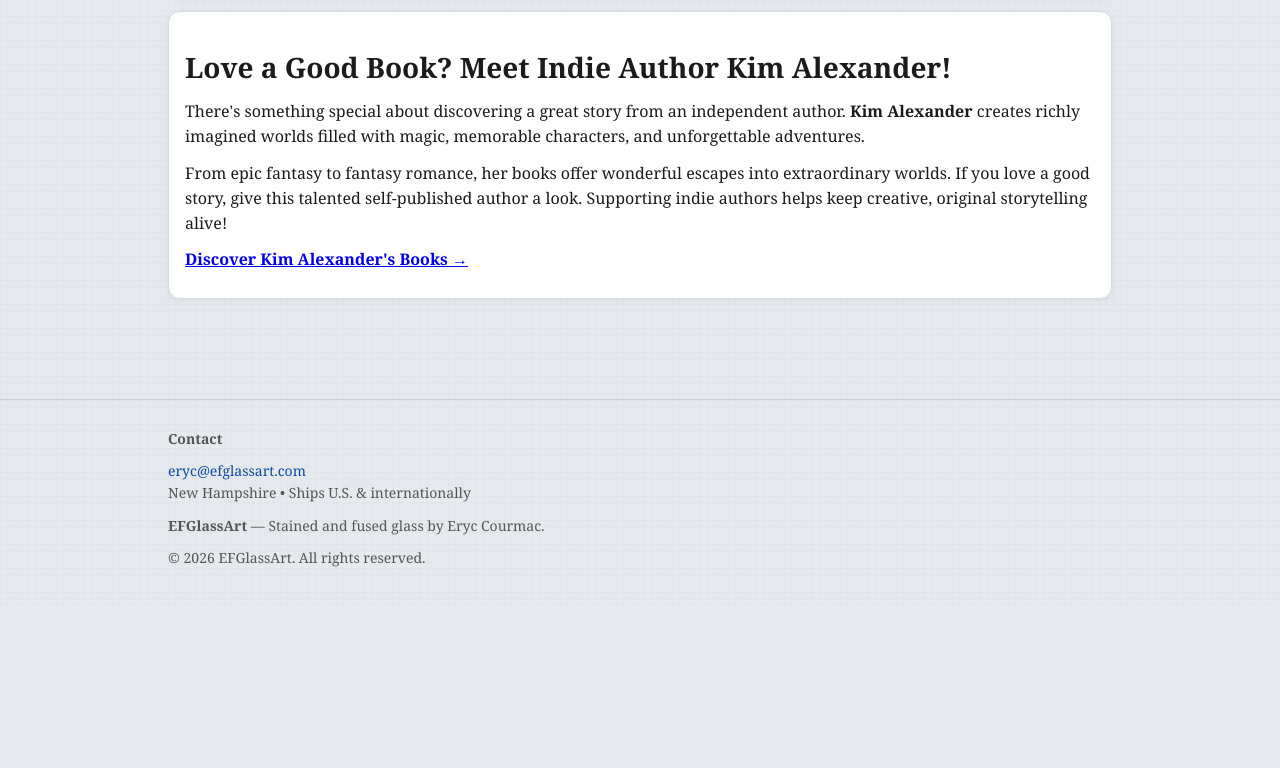
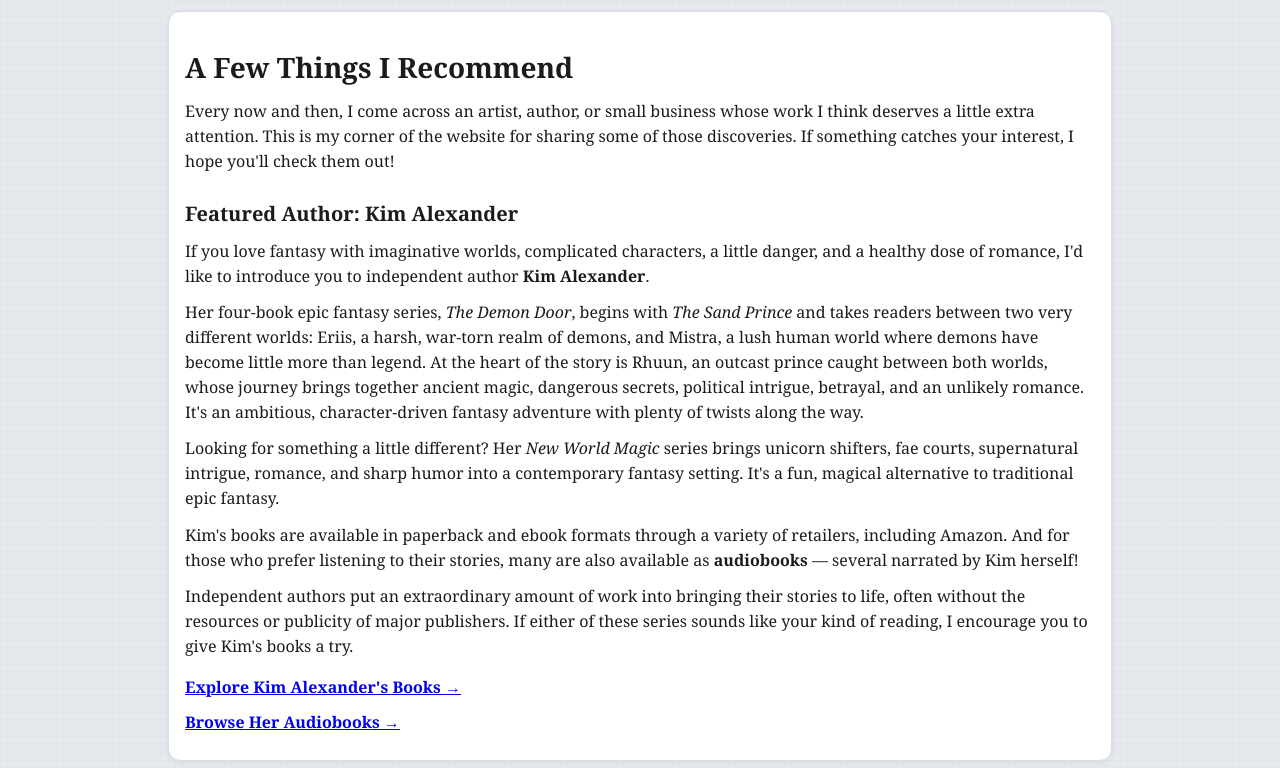
Before and after one commit to withay/efglassart-site, a plain HTML site: page index.html in a window 1280 px wide. Shown: the part 1252-2020 px from the top of the page. Before the commit the page ends 1857 px from the top, so only its background shows below. Drawn offline with Linux system fonts and the light colour scheme.

Commit message:
Update index.html with Kimfo

```diff
--- a/index.html
+++ b/index.html
@@ -121,29 +121,87 @@
       </p>
     </section>
 
-  <section class="card">
-    <h2>Love a Good Book? Meet Indie Author Kim Alexander!</h2>
+
+<section class="card">
+  <h2>A Few Things I Recommend</h2>
+  <p>
+    Every now and then, I come across an artist, author, or
+    small business whose work I think deserves a little
+    extra attention. This is my corner of the website
+    for sharing some of those discoveries. If something
+    catches your interest, I hope you'll check them out!
+  </p>
+
+  <div style="margin-top: 24px;">
+    <h3>Featured Author: Kim Alexander</h3>
+
     <p>
-      There's something special about discovering a great story
-      from an independent author. <strong>Kim Alexander</strong>
-      creates richly imagined worlds filled with magic, memorable
-      characters, and unforgettable adventures.
+      If you love fantasy with imaginative worlds, complicated
+      characters, a little danger, and a healthy dose of
+      romance, I'd like to introduce you to independent
+      author <strong>Kim Alexander</strong>.
     </p>
+
     <p style="margin-top: 12px;">
-      From epic fantasy to fantasy romance, her books offer
-      wonderful escapes into extraordinary worlds. If you love
-      a good story, give this talented self-published author
-      a look. Supporting indie authors helps keep creative,
-      original storytelling alive!
+      Her four-book epic fantasy series,
+      <em>The Demon Door</em>, begins with
+      <em>The Sand Prince</em> and takes readers between
+      two very different worlds: Eriis, a harsh,
+      war-torn realm of demons, and Mistra, a lush
+      human world where demons have become little
+      more than legend. At the heart of the story
+      is Rhuun, an outcast prince caught between
+      both worlds, whose journey brings together
+      ancient magic, dangerous secrets, political
+      intrigue, betrayal, and an unlikely romance.
+      It's an ambitious, character-driven fantasy
+      adventure with plenty of twists along the way.
     </p>
+
     <p style="margin-top: 12px;">
+      Looking for something a little different?
+      Her <em>New World Magic</em> series brings
+      unicorn shifters, fae courts, supernatural
+      intrigue, romance, and sharp humor into a
+      contemporary fantasy setting. It's a fun,
+      magical alternative to traditional epic fantasy.
+    </p>
+
+    <p style="margin-top: 12px;">
+      Kim's books are available in paperback and
+      ebook formats through a variety of retailers,
+      including Amazon. And for those who prefer
+      listening to their stories, many are also
+      available as <strong>audiobooks</strong> —
+      several narrated by Kim herself!
+    </p>
+
+    <p style="margin-top: 12px;">
+      Independent authors put an extraordinary amount
+      of work into bringing their stories to life,
+      often without the resources or publicity of
+      major publishers. If either of these series
+      sounds like your kind of reading, I encourage
+      you to give Kim's books a try.
+    </p>
+
+    <p style="margin-top: 16px;">
       <a href="https://kimalexanderonline.com/wp/"
          target="_blank"
          rel="noopener noreferrer">
-        <strong>Discover Kim Alexander's Books →</strong>
+        <strong>Explore Kim Alexander's Books →</strong>
       </a>
     </p>
-  </section>
+
+    <p style="margin-top: 8px;">
+      <a href="https://kimalexanderonline.com/wp/audiobooks/"
+         target="_blank"
+         rel="noopener noreferrer">
+        <strong>Browse Her Audiobooks →</strong>
+      </a>
+    </p>
+  </div>
+</section>
 
 </main>
 <footer class="site-footer">
```
